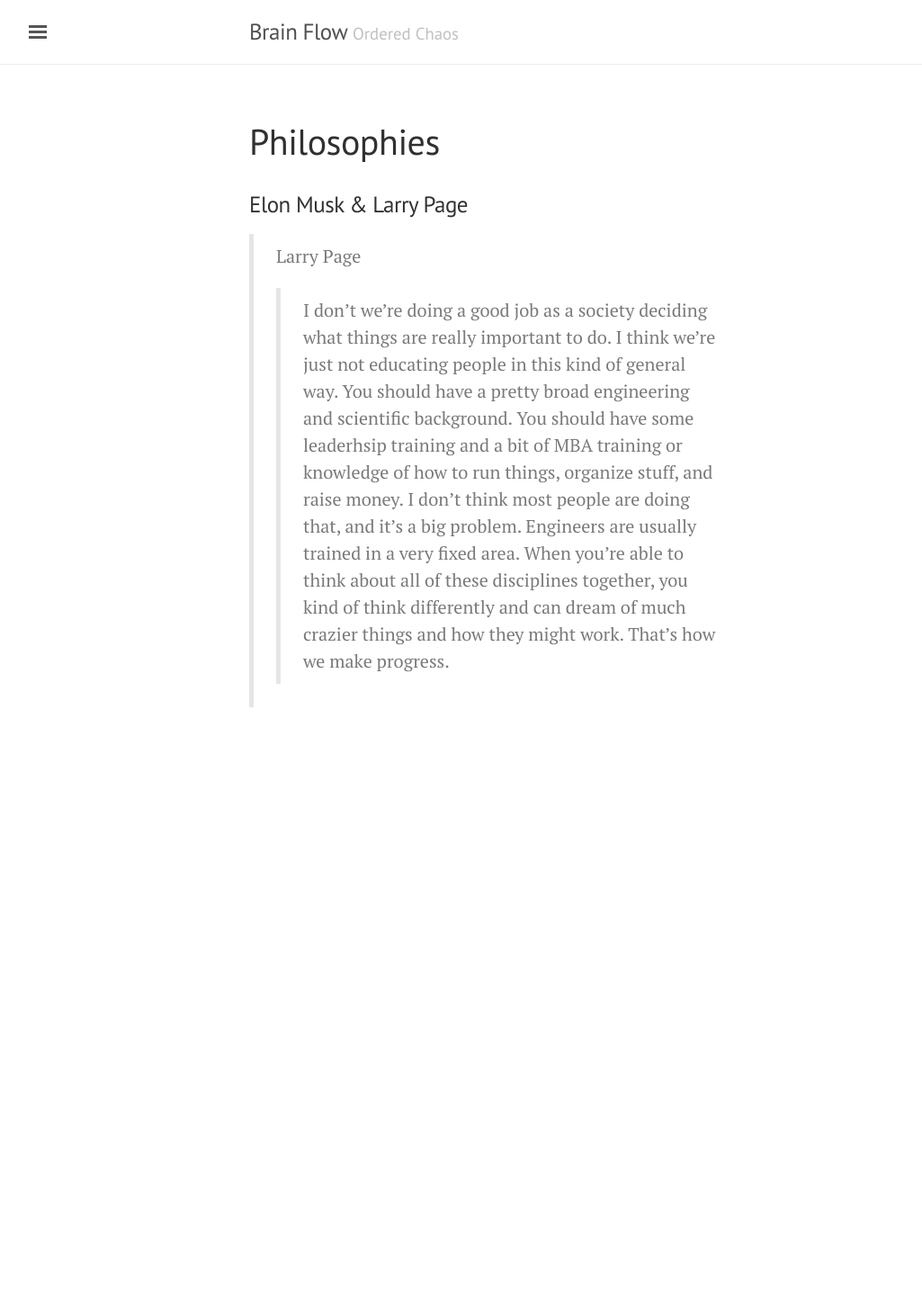
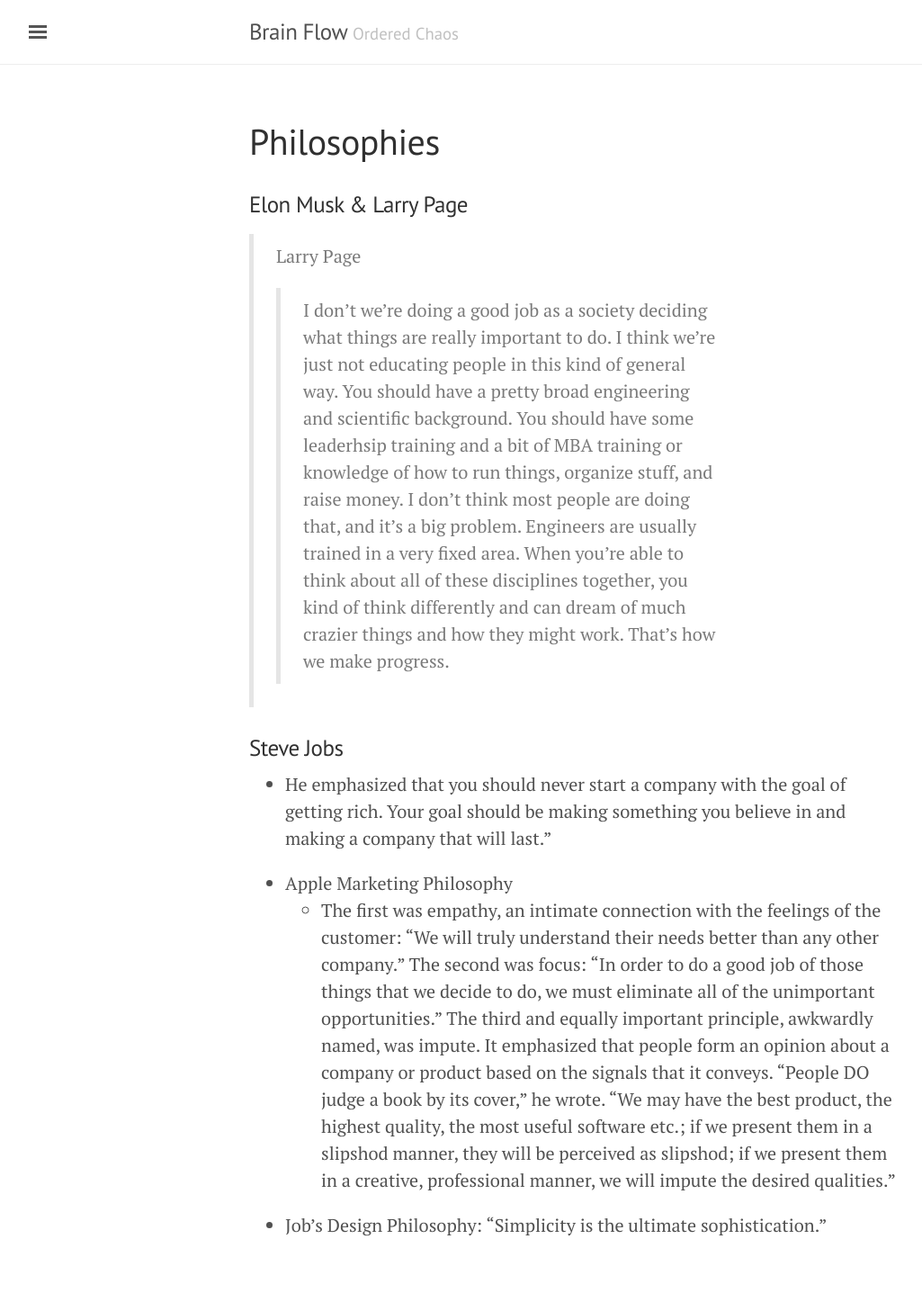
Before and after one commit to bjchia/bjchia.github.io, a Jekyll site: the page built from philosophies.md, in a window 1280 px wide. Shown: the whole page at 90% size, without its empty margins (3-1028 px from the left). Built offline with Jekyll 4.4.1, drawn with Linux system fonts in a browser that asks for light colours; before the commit the page ends 900 px from its top, so only the background shows below that.

Commit message:
linked eps and regional san

```diff
--- a/index.html
+++ b/index.html
@@ -122,7 +122,7 @@
 
     <!-- Hide this text on small devices -->
     <div class="w3-col m6 w3-hide-small w3-padding-large">
-      <p><font size="4" text-indent: 50px> I’m a 2nd year Mechanical Engineering major in junior standing and am considering a minor in Electrical Engineering. I wil be interning at <b>Regional San</b> and working as an <b>Engineering Peer Advisor</b> at the Internship & Career Center this school year!<br/><br/>
+      <p><font size="4" text-indent: 50px> I’m a 2nd year Mechanical Engineering major in junior standing and am considering a minor in Electrical Engineering. I wil be interning at <b><a href="https://www.regionalsan.com" style="text-decoration: none" class="w3-center w3-hover-opacity">Regional San</a></b>, and working as an <b><a href="https://icc.ucdavis.edu/services/peer-advising.htm#eps" style="text-decoration: none" class="w3-center w3-hover-opacity">Engineering Peer Advisor</a></b>, at the Internship & Career Center this school year!<br/><br/>
          When I first started attending college, I wasn't exactly sure which discipline of engineering I was interested in. Even today, I'm not solely interested in one fixed discipline of engineering and I enjoy constantly learning about new fields.
          I think Larry Page, founder and CEO of Google, best describes this predicament in arguing that being able to understand how all of these disciplines work together allows for a greater understanding and an ability to think differently.
          Today, I find myself most passionate about <b>mechatronics</b>, <b>wearable technologies</b>, and <b>bio-informatics</b>.
--- a/philosophies.md
+++ b/philosophies.md
@@ -7,3 +7,12 @@
 
 > Larry Page
 >> I don't we're doing a good job as a society deciding what things are really important to do. I think we're just not educating people in this kind of general way. You should have a pretty broad engineering and scientific background. You should have some leaderhsip training and a bit of MBA training or knowledge of how to run things, organize stuff, and raise money. I don't think most people are doing that, and it's a big problem. Engineers are usually trained in a very fixed area. When you're able to think about all of these disciplines together, you kind of think differently and can dream of much crazier things and how they might work. That's how we make progress.
+
+### Steve Jobs
+
+* He emphasized that you should never start a company with the goal of getting rich. Your goal should be making something you believe in and making a company that will last.”
+
+* Apple Marketing Philosophy
+	- The first was empathy, an intimate connection with the feelings of the customer: “We will truly understand their needs better than any other company.” The second was focus: “In order to do a good job of those things that we decide to do, we must eliminate all of the unimportant opportunities.” The third and equally important principle, awkwardly named, was impute. It emphasized that people form an opinion about a company or product based on the signals that it conveys. “People DO judge a book by its cover,” he wrote. “We may have the best product, the highest quality, the most useful software etc.; if we present them in a slipshod manner, they will be perceived as slipshod; if we present them in a creative, professional manner, we will impute the desired qualities.”
+
+* Job's Design Philosophy: “Simplicity is the ultimate sophistication.”
```
Also changed, not shown: notetoself.md (+2 -0 lines).
